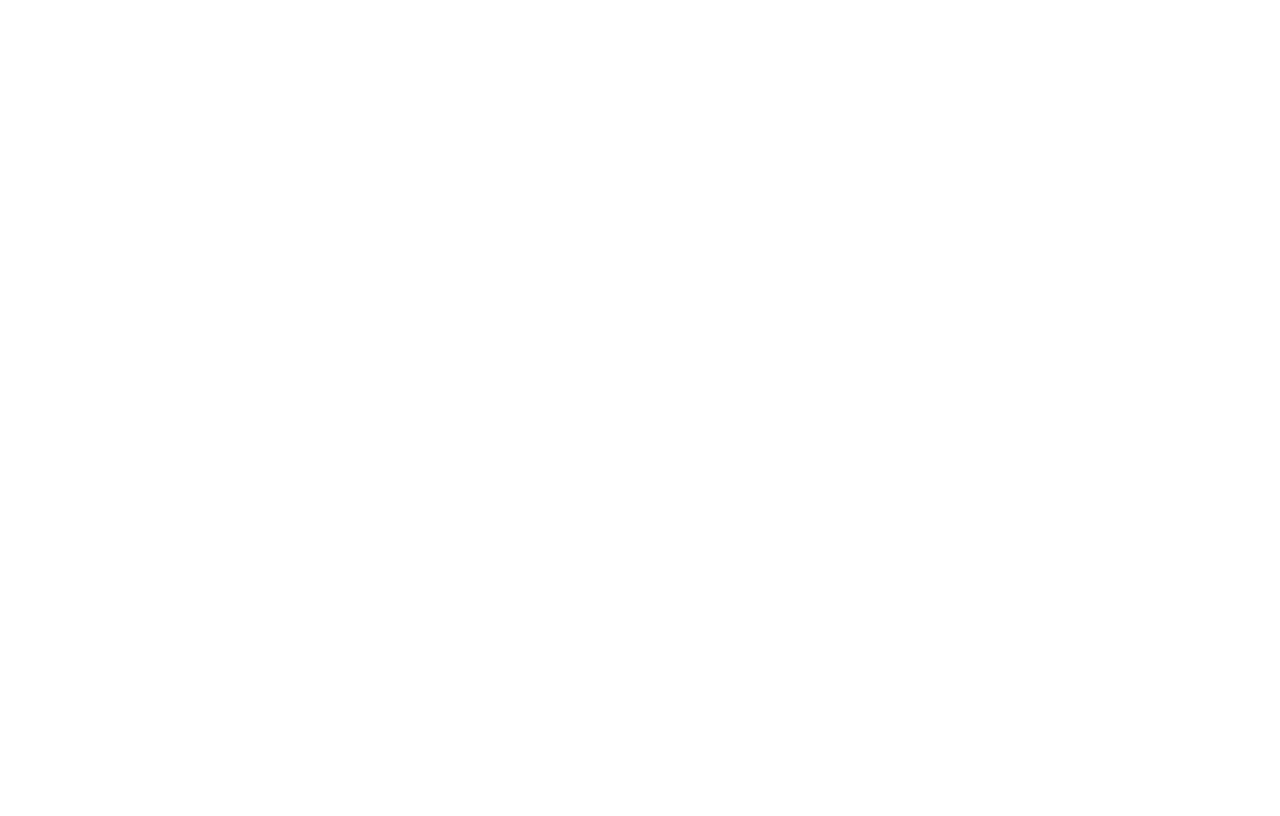
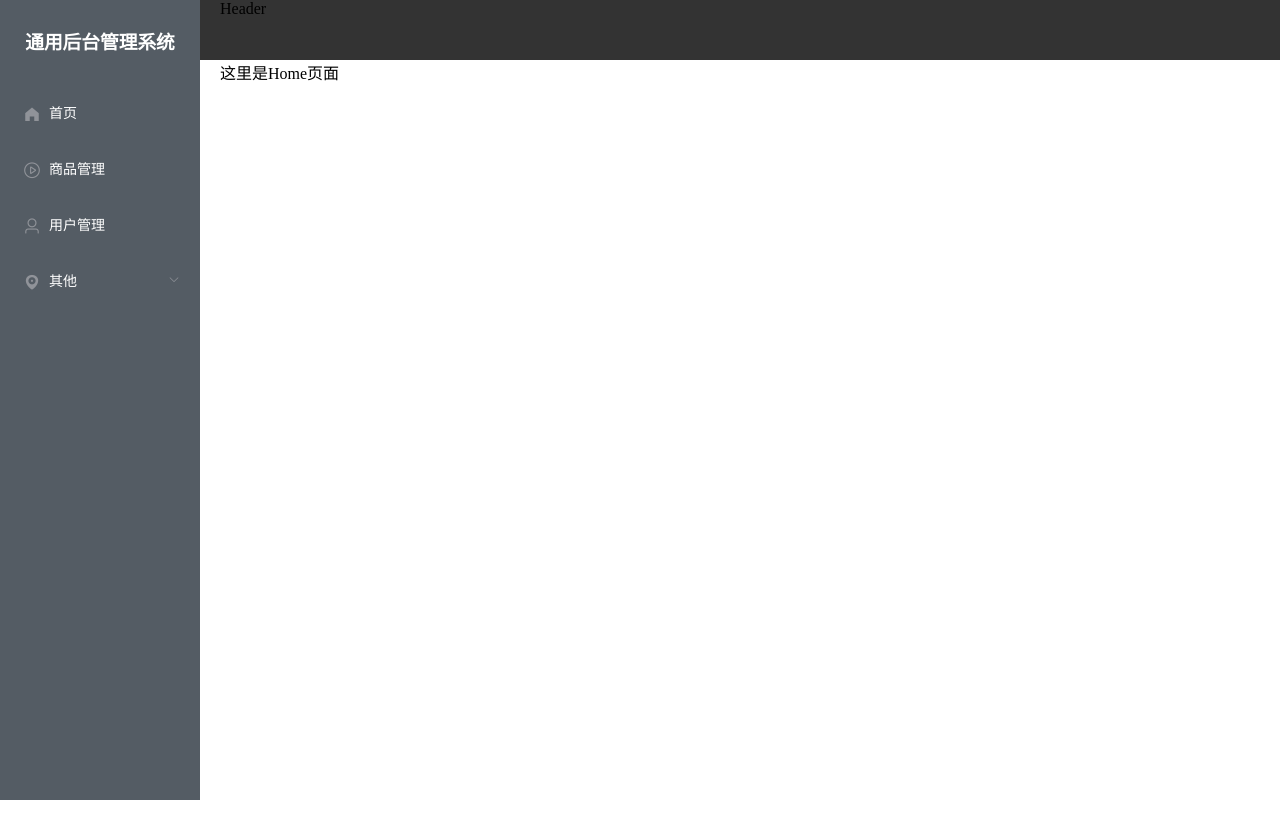
Before and after one commit to xiaoshanzhaguo/vue-manage, a Vue app: page /home in a window 1280 px wide. Built offline with nearby package versions, Linux system fonts and the light colour scheme.

Commit message:
complete menu样式和路由跳转

```diff
--- a/router/index.js
+++ b/router/index.js
@@ -7,13 +7,20 @@
 const routes = [
     {
         path: '/',
-        name: 'Home',
-        component: () => import('../views/Home.vue')
-    },
-    {
-        path: '/user',
-        name: 'User',
-        component: () => import('../views/User.vue')
+        name: 'Main',
+        component: () => import('../views/Main.vue'),
+        children: [
+            {
+                path: '/home',
+                name: 'home',
+                component: () => import('../views/home')
+            },
+            {
+                path: '/user',
+                name: 'user',
+                component: () => import('../views/user')
+            }
+        ]
     }
 ]
 
--- a/src/App.vue
+++ b/src/App.vue
@@ -16,6 +16,10 @@
 </script>
 
 <style>
+html, body {
+  margin: 0;
+  padding: 0;
+}
 #app {
   height: 100vh;
 }
--- a/src/components/CommonAside.vue
+++ b/src/components/CommonAside.vue
@@ -1,26 +1,53 @@
 <template>
-    <el-menu default-active="1-4-1" class="el-menu-vertical-demo" @open="handleOpen" @close="handleClose" :collapse="isCollapse">
+  <el-menu
+    default-active="1-4-1"
+    class="el-menu-vertical-demo"
+    background-color="#545c64"
+    text-color="#fff"
+    active-text-color="#ffd04b"
+    @open="handleOpen"
+    @close="handleClose"
+    :collapse="isCollapse"
+  >
     <h3>通用后台管理系统</h3>
-      <el-menu-item v-for="item in noChildren" :index="item.path" :key="item.path">
+    <el-menu-item
+      @click="clickMenu(item)"
+      v-for="item in noChildren"
+      :index="item.path"
+      :key="item.path"
+    >
       <i :class="'el-icon-' + item.icon"></i>
-            <span slot="title">{{item.label}}</span>
+      <span slot="title">{{ item.label }}</span>
     </el-menu-item>
     <el-submenu v-for="item in hasChildren" :index="item.path" :key="item.path">
       <template slot="title">
         <i :class="'el-icon-' + item.icon"></i>
-                <span slot="title">{{item.label}}</span>
+        <span slot="title">{{ item.label }}</span>
       </template>
-            <el-menu-item-group v-for="(subItem, subIndex) in item.children" :key="subItem.path">
-                <el-menu-item :index="subIndex">{{subItem.label}}</el-menu-item>
+      <el-menu-item-group
+        v-for="(subItem, subIndex) in item.children"
+        :key="subItem.path"
+      >
+        <el-menu-item :index="subIndex">{{ subItem.label }}</el-menu-item>
       </el-menu-item-group>
     </el-submenu>
   </el-menu>
 </template>
 
-<style>
+<style lang="less" scoped>
 .el-menu-vertical-demo:not(.el-menu--collapse) {
   width: 200px;
   min-height: 400px;
+}
+
+.el-menu {
+  height: 100%;
+  border: none;
+  h3 {
+    color: #fff;
+    text-align: center;
+    line-height: 48px;
+  }
 }
 </style>
 
@@ -30,58 +57,48 @@
     return {
       menu: [
         {
-          path: '/',
-          name: 'home',
-          label: '首页',
-          icon: 's-home',
-          url: 'Home/Home'
+          path: "/",
+          name: "home",
+          label: "首页",
+          icon: "s-home",
+          url: "Home/Home",
         },
         {
-          path: '/mall',
-          name: 'mall',
-          label: '商品管理',
-          icon: 'video-play',
-          url: 'MallManage/MallManage'
+          path: "/mall",
+          name: "mall",
+          label: "商品管理",
+          icon: "video-play",
+          url: "MallManage/MallManage",
         },
         {
-          path: '/user',
-          name: 'user',
-          label: '用户管理',
-          icon: 'user',
-          url: 'UserManage/UserManage'
+          path: "/user",
+          name: "user",
+          label: "用户管理",
+          icon: "user",
+          url: "UserManage/UserManage",
         },
         {
-          label: '其他',
-          icon: 'location',
+          label: "其他",
+          icon: "location",
           children: [
             {
-              path: '/page1',
-              name: 'page1',
-              label: '页面1',
-              icon: 'setting',
-              url: 'Other/PageOne'
+              path: "/page1",
+              name: "page1",
+              label: "页面1",
+              icon: "setting",
+              url: "Other/PageOne",
             },
             {
-              path: '/page2',
-              name: 'page2',
-              label: '页面2',
-              icon: 'setting',
-              url: 'Other/PageTwo'
-            }
-          ]
-        }
-      ]
-    }
+              path: "/page2",
+              name: "page2",
+              label: "页面2",
+              icon: "setting",
+              url: "Other/PageTwo",
             },
-  computed: {
-    noChildren() {
-      // 在定义的时候，需要对数据源进行一个过滤。
-      return this.menu.filter(item => !item.children)
-        // 这里判断它当前有没有子项目，如果它没有子项目，我们直接拿到item下面的children，然后进行返回
+          ],
         },
-    hasChildren() {
-      return this.menu.filter(item => item.children)
-    }
+      ],
+    };
   },
   methods: {
     handleOpen(key, keyPath) {
@@ -89,7 +106,25 @@
     },
     handleClose(key, keyPath) {
       console.log(key, keyPath);
+    },
+    // 在调用时，我们首先会拿到对象下面的信息
+    clickMenu(item) {
+      /* 拿到后需要进行跳转，这里由于我们事先在router的index.js里面使用use进行了全局引入，
+      所以这里可以直接使用函数式编程。使用push方法实现页面的跳转，可以用name控制跳转。 */
+      this.$router.push({
+        name: item.name,  // 只写了这个不能跳转，因为路由里没定义。
+      });
+    }
+  },
+  computed: {
+    noChildren() {
+      // 在定义的时候，需要对数据源进行一个过滤。
+      return this.menu.filter((item) => !item.children);
+      // 这里判断它当前有没有子项目，如果它没有子项目，我们直接拿到item下面的children，然后进行返回
+    },
+    hasChildren() {
+      return this.menu.filter((item) => item.children);
     }
   }
-  }
+};
 </script>
--- a/views/Home.vue
+++ b/views/Main.vue
@@ -5,7 +5,10 @@
     </el-aside>
     <el-container>
       <el-header>Header</el-header>
-      <el-main>Main</el-main>
+      <el-main>
+        <!-- 这里展示嵌套路由的组件！！！ -->
+        <router-view></router-view>
+      </el-main>
     </el-container>
   </el-container>
 </template>
@@ -14,7 +17,7 @@
 import CommonAside from '../src/components/CommonAside.vue'
 export default {
   // eslint-disable-next-line vue/multi-word-component-names
-  name: "Home",
+  name: "Main",
   components: {CommonAside},
   data() {
     return {}
--- /dev/null
+++ b/views/home/index.vue
@@ -0,0 +1,15 @@
+<template>
+    <div>
+        这里是Home页面
+    </div>
+</template>
+
+<script>
+export default {
+    // eslint-disable-next-line vue/multi-word-component-names
+    name: 'home',
+    data() {
+        return {}
+    }
+}
+</script>
--- a/views/User.vue
+++ b/views/user/index.vue
@@ -7,7 +7,7 @@
 <script>
 export default {
     // eslint-disable-next-line vue/multi-word-component-names
-    name: 'User',
+    name: 'user',
     data() {
         return {}
     }
```
Lines whose indentation alone changed are shown as unchanged.
